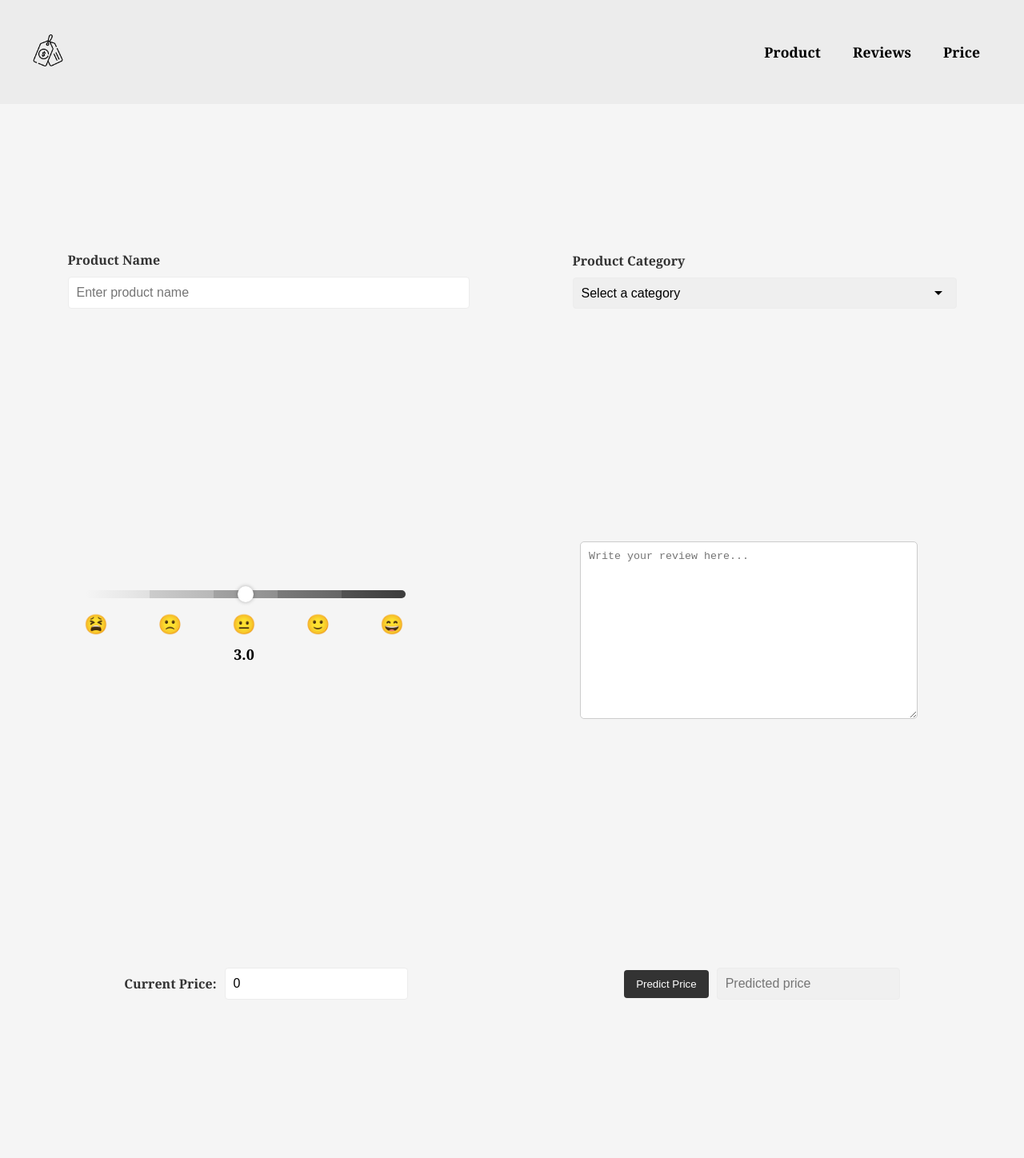
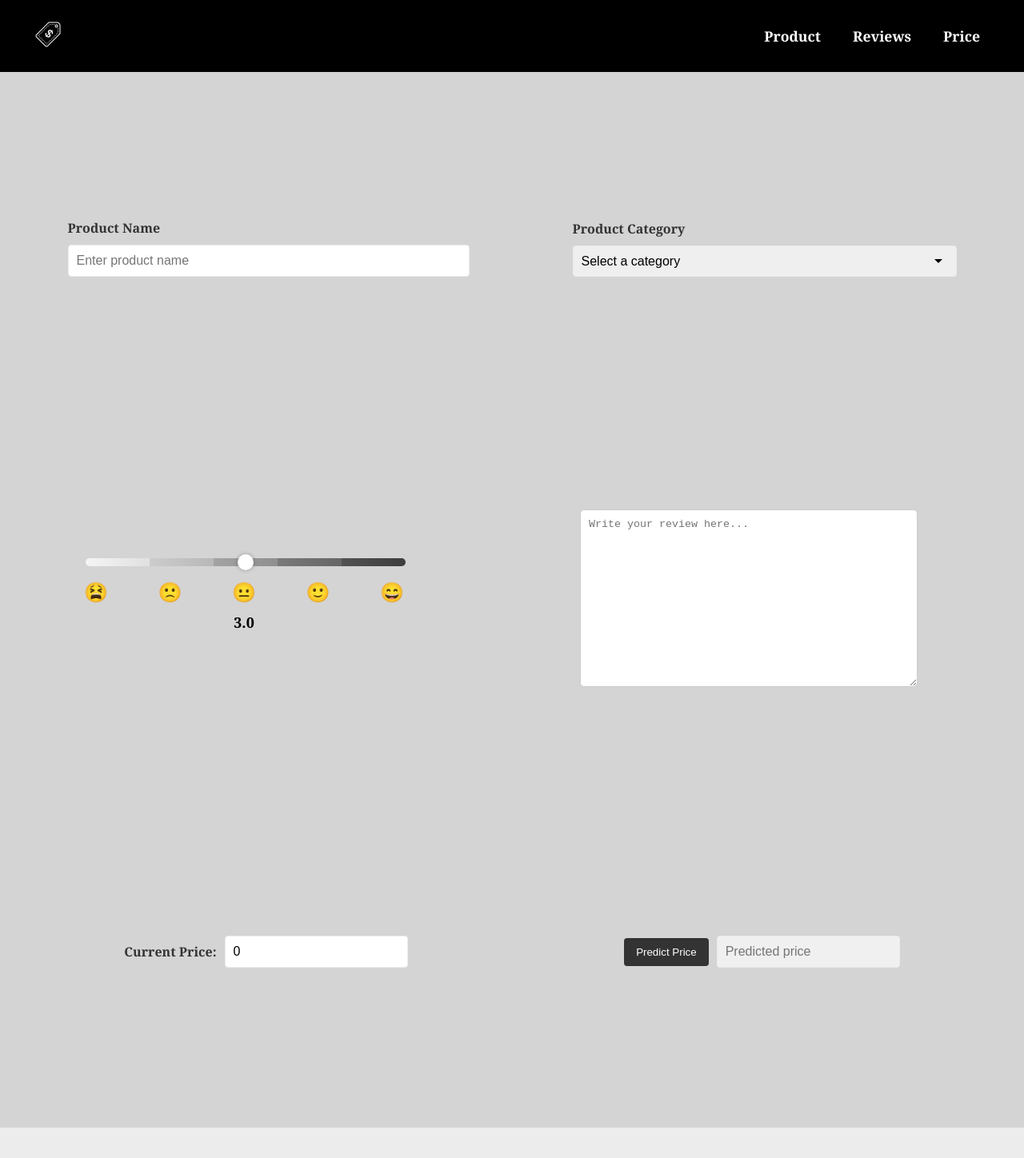
Before and after one commit to vidushichauhan/Optimum-Price-Analyses, an Angular app in the folder optiPrice/: page / in a window 1280 px wide. Shown: the whole page at 80% size. After the commit the page ends 1410 px from the top, so only its background shows below. Built offline with nearby package versions, Linux system fonts and the light colour scheme.

Commit message:
Changed color of whole website

```diff
--- a/optiPrice/src/app/navbar/navbar.component.css
+++ b/optiPrice/src/app/navbar/navbar.component.css
@@ -2,9 +2,9 @@
     display: flex;
     justify-content: space-between;
     align-items: center;
-    background-color: #ECECEC;
+    background-color: #000000;
     padding: 5px 10px;
-    height: 15vh;
+    height: 10vh;
   }
 
   .navbar-logo {
@@ -33,7 +33,7 @@
 
   .navbar-menu a {
     text-decoration: none;
-    color: black;
+    color: white;
     font-weight: bold;
     transition: color 0.3s ease;
   }
--- a/optiPrice/src/app/price/price.component.css
+++ b/optiPrice/src/app/price/price.component.css
@@ -3,7 +3,7 @@
     justify-content: space-around;
     align-items: center;
     padding: 20px;
-    background-color: #f5f5f5;
+    background-color: #d4d4d4;
     min-height: 50vh;
   }
 
@@ -28,7 +28,7 @@
 
   input[type="number"]:focus {
     outline: none;
-    border-color: #228B22;
+    border-color: #333;
   }
 
   button {
--- a/optiPrice/src/app/product/product.component.css
+++ b/optiPrice/src/app/product/product.component.css
@@ -3,7 +3,7 @@
     justify-content: space-around;
     align-items: center;
     padding: 20px;
-    background-color: #f5f5f5;
+    background-color: #d4d4d4;
     min-height: 50vh;
     min-width: 50vw;
   }
--- a/optiPrice/src/app/reviews/reviews.component.css
+++ b/optiPrice/src/app/reviews/reviews.component.css
@@ -4,7 +4,7 @@
     justify-content: space-around;
     align-items: center;
     padding: 20px;
-    background-color: #f5f5f5;
+    background-color: #d4d4d4;
     min-height: 50vh;
   }
 
```
Also changed, not shown: optiPrice/src/assets/logo.png.
